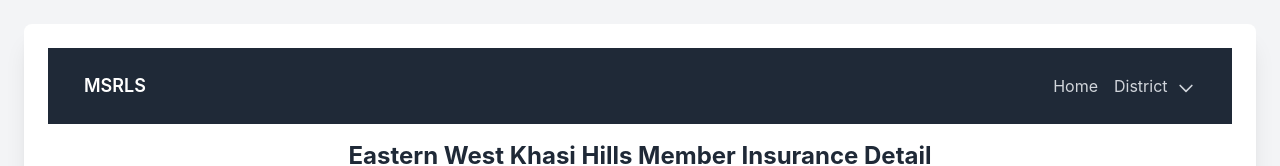
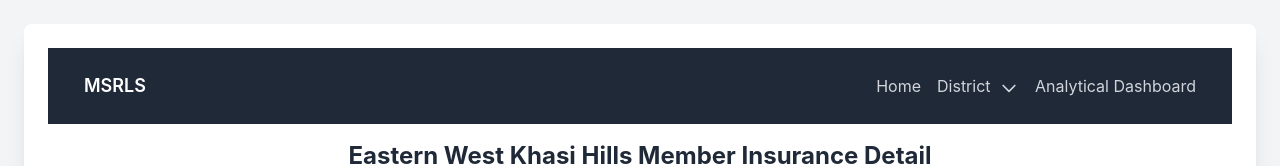
Before and after one commit to MandEMSRLS/MemberInsurance, a plain HTML site: page EWKHReport.html in a window 1280 px wide. Shown: the top 166 px of the page. Drawn offline with nearby package versions, Linux system fonts and the light colour scheme; no server answers.

Commit message:
Update EWKHReport.html
Add analytical Dashboard

```diff
--- a/EWKHReport.html
+++ b/EWKHReport.html
@@ -528,6 +528,7 @@
                                 class="block px-4 py-2 text-sm text-gray-700 hover:bg-gray-100">West Garo Hills</a>
                         </div>
                     </li>
+                    <li><a href="https://lookerstudio.google.com/u/0/reporting/385fe372-2d72-483c-b1fc-1602c3dc41ff/page/p_jl9n8mutwd" target="_blank" class="text-gray-300 hover:text-white">Analytical Dashboard</a></li>
                 </ul>
             </div>
         </nav>
```
